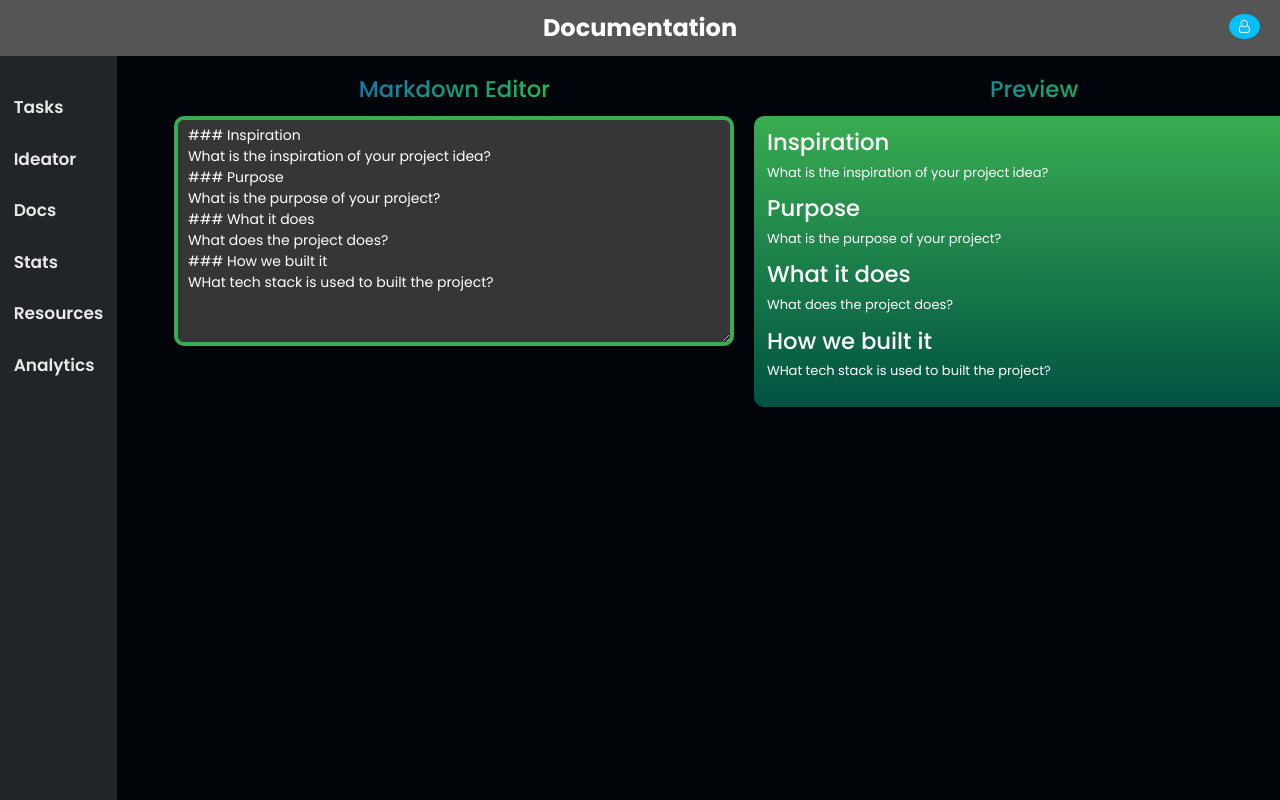
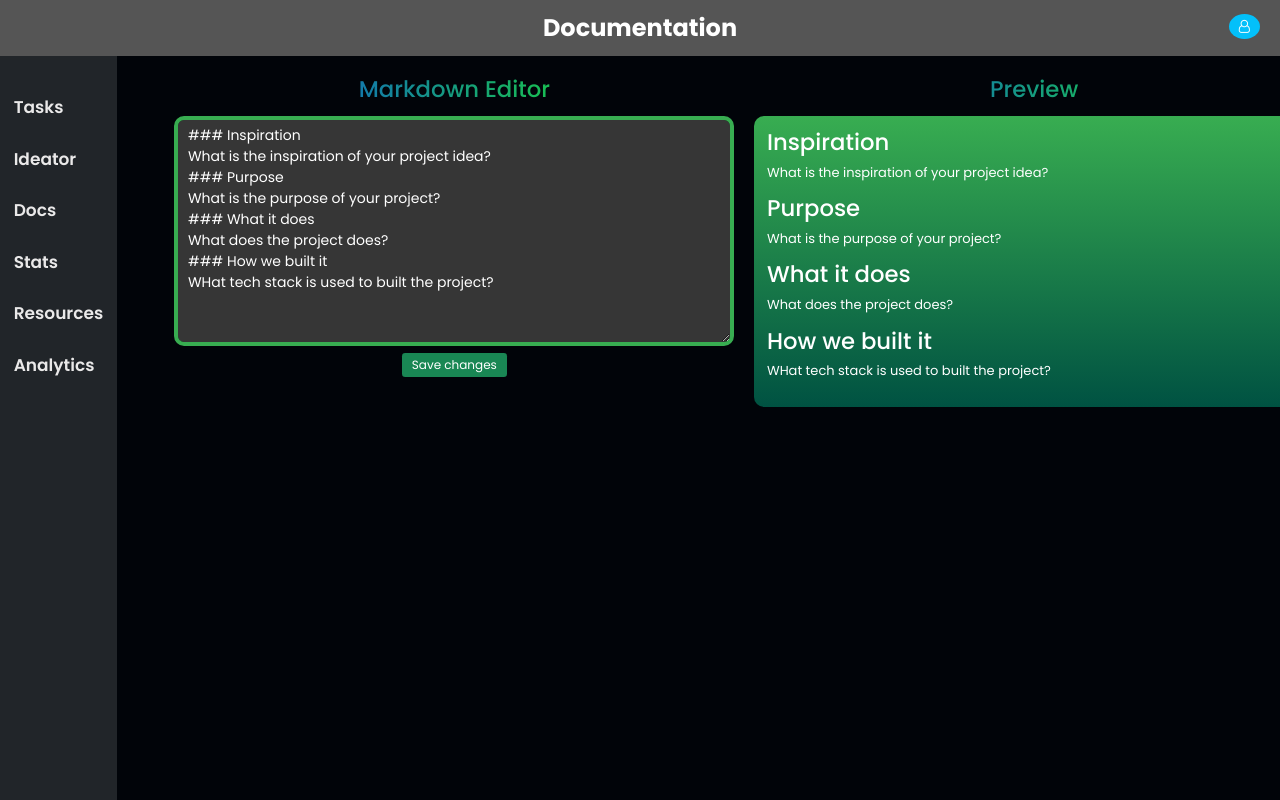
Before and after one commit to PurviSaini/DeView, a React (Vite) app in the folder frontend/: page /documentation in a window 1280 px wide. Shown: the top 800 px of the page. Built offline with nearby package versions, Linux system fonts and the light colour scheme.

Commit message:
added save button in documents page

```diff
--- a/frontend/src/pages/Documentation.css
+++ b/frontend/src/pages/Documentation.css
@@ -25,3 +25,11 @@ h3.head{
   -webkit-background-clip: text;
   -webkit-text-fill-color: transparent;
 }
+
+.btn-save-markdown{
+    margin: 7px;
+    padding: 3px 10px !important;
+    font-size: 12px;
+    border: none;
+    /* border-radius: 3px; */
+}
--- a/frontend/src/pages/Documentation.jsx
+++ b/frontend/src/pages/Documentation.jsx
@@ -17,6 +17,11 @@ What does the project does?
 ### How we built it
 WHat tech stack is used to built the project?`);
 
+  const handleSave = () => {
+    // Handle save logic here
+    console.log("Markdown saved:", markdown);
+  };
+
   return (
     <div>
       <Navbar title="Documentation" />
@@ -25,6 +30,7 @@ WHat tech stack is used to built the project?`);
         <div className="row">
           <div className="col-md-6 mb-3">
             <h3 className="mb-3 head">Markdown Editor</h3>
+
             <TextareaAutosize
               className="form-control markdown-editor"
               minRows={10}
@@ -32,6 +38,15 @@ WHat tech stack is used to built the project?`);
               onChange={(e) => setMarkdown(e.target.value)}
               placeholder="Write here..."
             />
+            {/* Save Button */}
+            <div className="d-flex justify-content-center mb-2">
+              <button
+                className="btn btn-success btn-sm btn-save-markdown"
+                onClick={handleSave}
+              >
+                Save changes
+              </button>
+            </div>
           </div>
           <div className="col-md-6">
             <h3 className="mb-3 head">Preview</h3>
```
